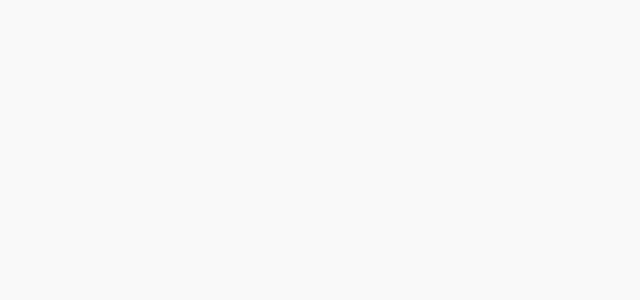
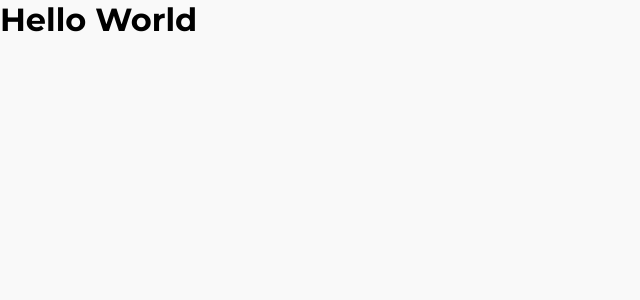
Before and after one commit to FlaviaBulad/mks-frontend-challenge, a Next.js app: page / in a window 1280 px wide. Shown: the top 300 px of the page, without its empty margins (0-640 px from the left). Built offline with nearby package versions, Linux system fonts and the light colour scheme.

Commit message:
feat: :art: implement global style and cleanup index page

```diff
--- a/src/pages/_app.tsx
+++ b/src/pages/_app.tsx
@@ -1,5 +1,18 @@
 import type { AppProps } from "next/app";
+import Head from "next/head";
+
+import { GlobalStyle } from "@/styles/globals";
 
 export default function App({ Component, pageProps }: AppProps) {
-  return <Component {...pageProps} />;
+  return (
+    <>
+      <Head>
+        <title>MKS Sistemas</title>
+        <meta name="description" content="MKS Front end Challenge" />
+        <meta name="viewport" content="width=device-width, initial-scale=1" />
+      </Head>
+      <GlobalStyle />
+      <Component {...pageProps} />
+    </>
+  );
 }
--- a/src/pages/_document.tsx
+++ b/src/pages/_document.tsx
@@ -4,6 +4,7 @@ export default function Document() {
   return (
     <Html lang="pt-br">
       <Head>
+        <link rel="icon" href="/favicon.ico" />
         <link
           href="https://fonts.googleapis.com/css2?family=Montserrat:wght@300;400;500;600;700&display=swap"
           rel="stylesheet"
--- a/src/pages/index.tsx
+++ b/src/pages/index.tsx
@@ -1,18 +1,9 @@
-import Head from "next/head";
-
-import { GlobalStyle } from "@/styles/globals";
-
 export default function Home() {
   return (
     <>
-      <Head>
-        <title>MKS Sistemas</title>
-        <meta name="description" content="MKS Front end Challenge" />
-        <meta name="viewport" content="width=device-width, initial-scale=1" />
-        <link rel="icon" href="/favicon.ico" />
-      </Head>
-      <GlobalStyle />
-      <main></main>
+      <main>
+        <h1>Hello World</h1>
+      </main>
     </>
   );
 }
```
Also changed, not shown: src/styles/home.ts (deleted, +0 -7 lines).
